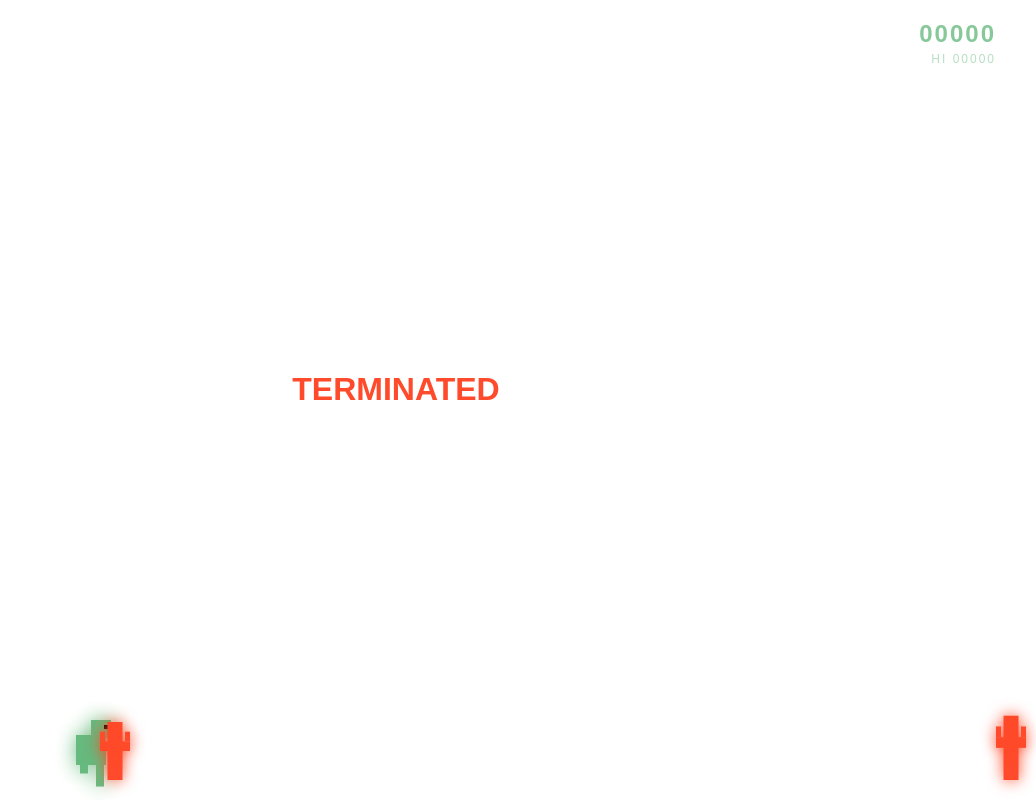
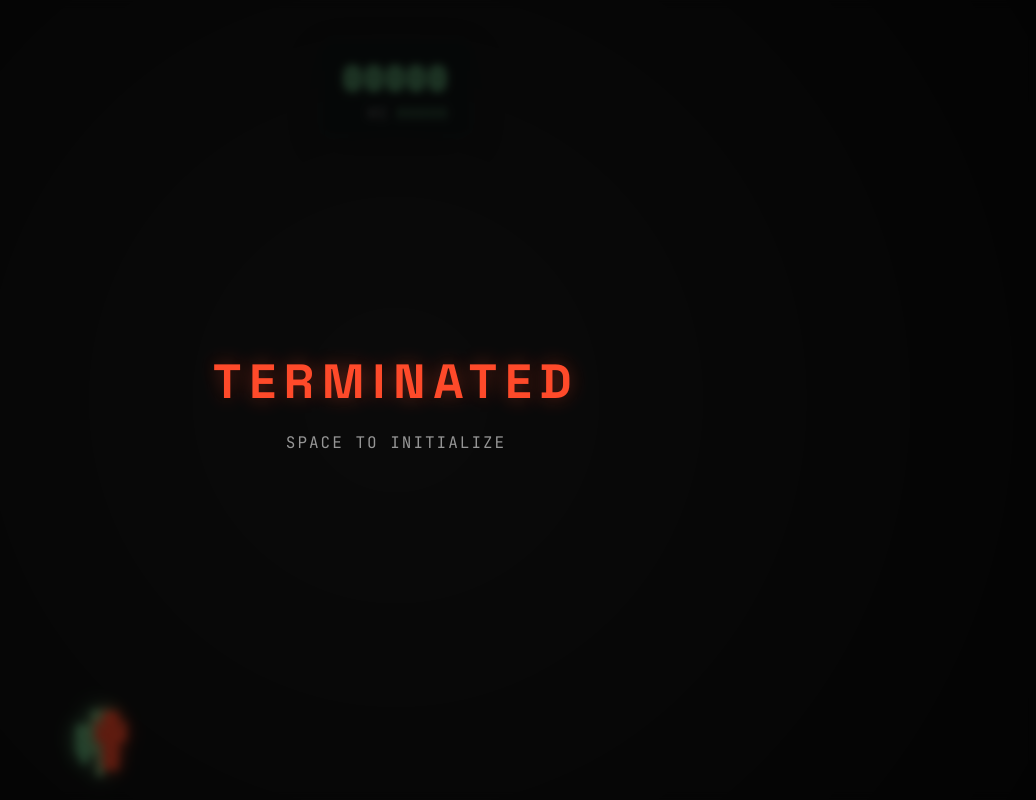
Before and after one commit to ziuus/waiting-game, a website: page src/index.html in a window 1280 px wide. Shown: the whole page, without its empty margins (244-1280 px from the left). Drawn offline with nearby package versions, Linux system fonts and the light colour scheme.

Commit message:
update: sync latest changes

```diff
--- a/src-tauri/tauri.conf.json
+++ b/src-tauri/tauri.conf.json
@@ -14,9 +14,10 @@
         "title": "waiting-game",
         "width": 1920,
         "height": 1080,
-        "fullscreen": true,
+        "fullscreen": false,
         "decorations": false,
         "transparent": true,
+        "backgroundColor": [0, 0, 0, 0],
         "alwaysOnTop": false,
         "resizable": false,
         "skipTaskbar": true,
@@ -35,7 +36,7 @@
         "alwaysOnTop": true
       }
     ],    "security": {
-      "csp": null
+      "csp": "default-src 'self'; script-src 'self' 'unsafe-inline' https://cdnjs.cloudflare.com; style-src 'self' 'unsafe-inline' https://fonts.googleapis.com; font-src 'self' https://fonts.gstatic.com; connect-src 'self' ipc:;"
     }
   },
   "bundle": {
--- a/src/config.json
+++ b/src/config.json
@@ -1,4 +1,5 @@
 {
+  "showScore": true,
   "activeGame": "dino",
   "theme": {
     "dinoColor": "#68BA7F",
@@ -6,7 +7,7 @@
     "scoreColor": "rgba(104, 186, 127, 0.8)"
   },
   "difficulty": {
-    "initialSpeed": 8,
+    "initialSpeed": 10,
     "gravity": 0.7,
     "jumpForce": 15
   },
--- a/src/games/dino.js
+++ b/src/games/dino.js
@@ -3,7 +3,7 @@ export default class DinoGame {
         this.canvas = canvas;
         this.ctx = ctx;
         this.config = config;
-        this.GROUND_OFFSET = 20;
+        this.GROUND_OFFSET = 30;
         this.reset();
     }
 
--- a/src/index.html
+++ b/src/index.html
@@ -4,6 +4,10 @@
     <meta charset="UTF-8" />
     <meta name="viewport" content="width=device-width, initial-scale=1.0" />
     <title>Waiting Game</title>
+    <!-- Modern Typography: Space Grotesk & JetBrains Mono -->
+    <link href="https://fonts.googleapis.com/css2?family=Space+Grotesk:wght@400;700&family=JetBrains+Mono:wght@400;700&display=swap" rel="stylesheet">
+    <script src="https://cdnjs.cloudflare.com/ajax/libs/gsap/3.12.2/gsap.min.js"></script>
+    <link rel="stylesheet" href="styles.css">
     <style>
       body, html {
         margin: 0;
@@ -25,34 +29,101 @@
       canvas {
         background: transparent !important;
         display: block;
+        position: absolute;
+        top: 0;
+        left: 0;
+        z-index: 1;
       }
       #ui-layer {
         position: absolute;
-        top: 20px;
-        right: 40px;
-        color: rgba(104, 186, 127, 0.8);
+        top: 40px;
+        left: 50%;
+        transform: translateX(-50%);
+        z-index: 10;
+        display: flex;
+        flex-direction: column;
+        align-items: center;
+        pointer-events: none;
+      }
+      .score-board {
+        background: rgba(8, 18, 18, 0.4);
+        backdrop-filter: blur(16px);
+        -webkit-backdrop-filter: blur(16px);
+        border: 1px solid rgba(255, 255, 255, 0.05);
+        border-radius: 16px;
+        padding: 16px 24px;
+        box-shadow: 0 8px 32px rgba(0, 0, 0, 0.2);
+        color: #68BA7F;
         font-family: 'Space Grotesk', sans-serif;
-        text-align: right;
-        pointer-events: none;
+        text-align: center;
         text-transform: uppercase;
         letter-spacing: 2px;
+        display: flex;
+        flex-direction: column;
+        gap: 4px;
       }
       .score-value {
-        font-size: 24px;
-        font-weight: bold;
+        font-family: 'JetBrains Mono', monospace;
+        font-size: 32px;
+        font-weight: 700;
+        text-shadow: 0 0 10px rgba(104, 186, 127, 0.5);
       }
       .high-score {
-        font-size: 12px;
-        opacity: 0.6;
-        margin-top: 4px;
+        font-family: 'JetBrains Mono', monospace;
+        font-size: 14px;
+        opacity: 0.7;
+        display: flex;
+        justify-content: flex-end;
+        gap: 8px;
+        color: #A0A0A0;
+      }
+      .high-score span {
+        color: #68BA7F;
+      }
+      #game-over-layer {
+        position: absolute;
+        top: 0;
+        left: 0;
+        width: 100%;
+        height: 100%;
+        display: flex;
+        flex-direction: column;
+        align-items: center;
+        justify-content: center;
+        z-index: 20;
+        opacity: 0;
+        pointer-events: none;
+        background: radial-gradient(circle, rgba(0,0,0,0.4) 0%, rgba(0,0,0,0.8) 100%);
+        backdrop-filter: blur(4px);
+      }
+      .go-title {
+        font-family: 'Space Grotesk', sans-serif;
+        font-size: 48px;
+        font-weight: 700;
+        color: #ff4b2b;
+        letter-spacing: 8px;
+        margin-bottom: 16px;
+        text-shadow: 0 0 20px rgba(255, 75, 43, 0.4);
+      }
+      .go-subtitle {
+        font-family: 'JetBrains Mono', monospace;
+        font-size: 16px;
+        color: rgba(255, 255, 255, 0.7);
+        letter-spacing: 2px;
       }
     </style>
   </head>
   <body>
     <div id="game-container">
       <div id="ui-layer">
-        <div class="score-value" id="score">00000</div>
-        <div class="high-score">HI <span id="highScore">00000</span></div>
+        <div class="score-board">
+          <div class="score-value" id="score">00000</div>
+          <div class="high-score">HI <span id="highScore">00000</span></div>
+        </div>
+      </div>
+      <div id="game-over-layer">
+        <div class="go-title">TERMINATED</div>
+        <div class="go-subtitle">SPACE TO INITIALIZE</div>
       </div>
       <canvas id="gameCanvas"></canvas>
     </div>
--- a/src/main.js
+++ b/src/main.js
@@ -5,10 +5,8 @@ let scale = 1;
 
 function resizeCanvas() {
     scale = window.devicePixelRatio || 1;
-    // Physical pixels
     canvas.width = window.innerWidth * scale;
     canvas.height = window.innerHeight * scale;
-    // Logical CSS pixels
     canvas.style.width = window.innerWidth + 'px';
     canvas.style.height = window.innerHeight + 'px';
 }
@@ -27,7 +25,18 @@ const uiLayer = document.getElementById('ui-layer');
 
 function updateScoreDisplay() {
     if (currentGame) {
-        scoreElement.textContent = currentGame.score.toString().padStart(5, '0');
+        const newScoreText = currentGame.score.toString().padStart(5, '0');
+        if (scoreElement.textContent !== newScoreText) {
+            scoreElement.textContent = newScoreText;
+            // Subtle pop animation for score
+            if (currentGame.score % 100 === 0 && currentGame.score > 0) {
+                gsap.fromTo(scoreElement,
+                    { scale: 1.2, color: '#fff', textShadow: '0 0 20px #fff' },
+                    { scale: 1, color: '#68BA7F', textShadow: '0 0 10px rgba(104, 186, 127, 0.5)', duration: 0.5, ease: "back.out(1.7)" }
+                );
+            }
+        }
+
         if (currentGame.score > highScore) {
             highScore = currentGame.score;
             localStorage.setItem(`${config.activeGame}-high-score`, highScore);
@@ -41,16 +50,16 @@ async function init() {
         const response = await fetch('config.json');
         config = await response.json();
 
-        // Dynamic Import of the active game plugin
         const GameModule = await import(`./games/${config.activeGame}.js`);
         const GameClass = GameModule.default;
 
-        // Load high score for this specific game
         highScore = localStorage.getItem(`${config.activeGame}-high-score`) || 0;
 
-        // Initialize Game
         currentGame = new GameClass(canvas, ctx, config);
         uiLayer.style.color = config.theme.scoreColor;
+        if (config.showScore === false) {
+            uiLayer.style.display = 'none';
+        }
 
         gameLoop();
     } catch (e) {
@@ -63,14 +72,11 @@ function gameLoop() {
         cancelAnimationFrame(animationId);
     }
 
-    // WebKitGTK Safe Clear for Transparent Windows
+    // Stable Clear
     ctx.setTransform(1, 0, 0, 1, 0, 0);
-    ctx.globalCompositeOperation = 'copy';
-    ctx.fillStyle = 'rgba(0,0,0,0)';
-    ctx.fillRect(0, 0, canvas.width, canvas.height);
-    ctx.globalCompositeOperation = 'source-over';
+    ctx.clearRect(0, 0, canvas.width, canvas.height);
 
-    // Apply Retina Scale for drawing
+    // Apply DPI Scale
     ctx.scale(scale, scale);
 
     if (currentGame) {
@@ -86,18 +92,39 @@ function gameLoop() {
     animationId = requestAnimationFrame(gameLoop);
 }
 
+let gameOverShown = false;
+
 function drawGameOver() {
-    ctx.fillStyle = config.theme.obstacleColor;
-    ctx.font = 'bold 32px Space Grotesk, sans-serif';
-    ctx.textAlign = 'center';
-    ctx.fillText('TERMINATED', window.innerWidth / 2, window.innerHeight / 2);
-    ctx.font = '12px Space Grotesk, sans-serif';
-    ctx.fillStyle = 'rgba(255,255,255,0.5)';
-    ctx.fillText('SPACE TO INITIALIZE', window.innerWidth / 2, window.innerHeight / 2 + 40);
+    if (!gameOverShown) {
+        gameOverShown = true;
+        const gameOverLayer = document.getElementById('game-over-layer');
+        gameOverLayer.style.pointerEvents = 'auto';
+        gsap.to(gameOverLayer, { opacity: 1, duration: 0.8, ease: "power2.out" });
+        gsap.fromTo('.go-title',
+            { y: -50, scale: 0.8, opacity: 0 },
+            { y: 0, scale: 1, opacity: 1, duration: 0.8, ease: "elastic.out(1, 0.5)", delay: 0.2 }
+        );
+        gsap.fromTo('.go-subtitle',
+            { y: 20, opacity: 0 },
+            { y: 0, opacity: 1, duration: 0.5, ease: "power2.out", delay: 0.5 }
+        );
+    }
+}
+
+function resetGameOver() {
+    if (gameOverShown) {
+        gameOverShown = false;
+        const gameOverLayer = document.getElementById('game-over-layer');
+        gameOverLayer.style.pointerEvents = 'none';
+        gsap.to(gameOverLayer, { opacity: 0, duration: 0.3 });
+    }
 }
 
 window.addEventListener('keydown', (e) => {
     if (currentGame) {
+        if (currentGame.isGameOver && e.code === 'Space') {
+            resetGameOver();
+        }
         currentGame.onInput(e.code);
     }
 
```
Also changed, not shown: 3 other files.
